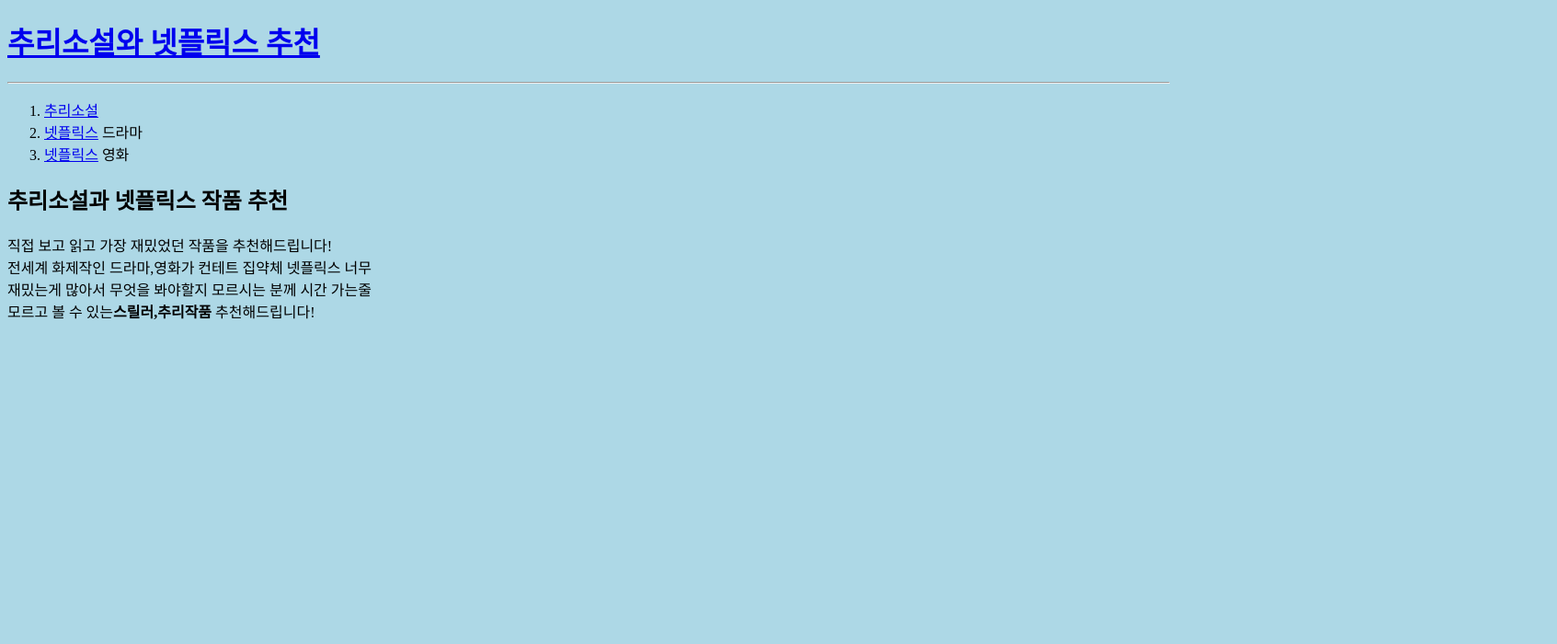
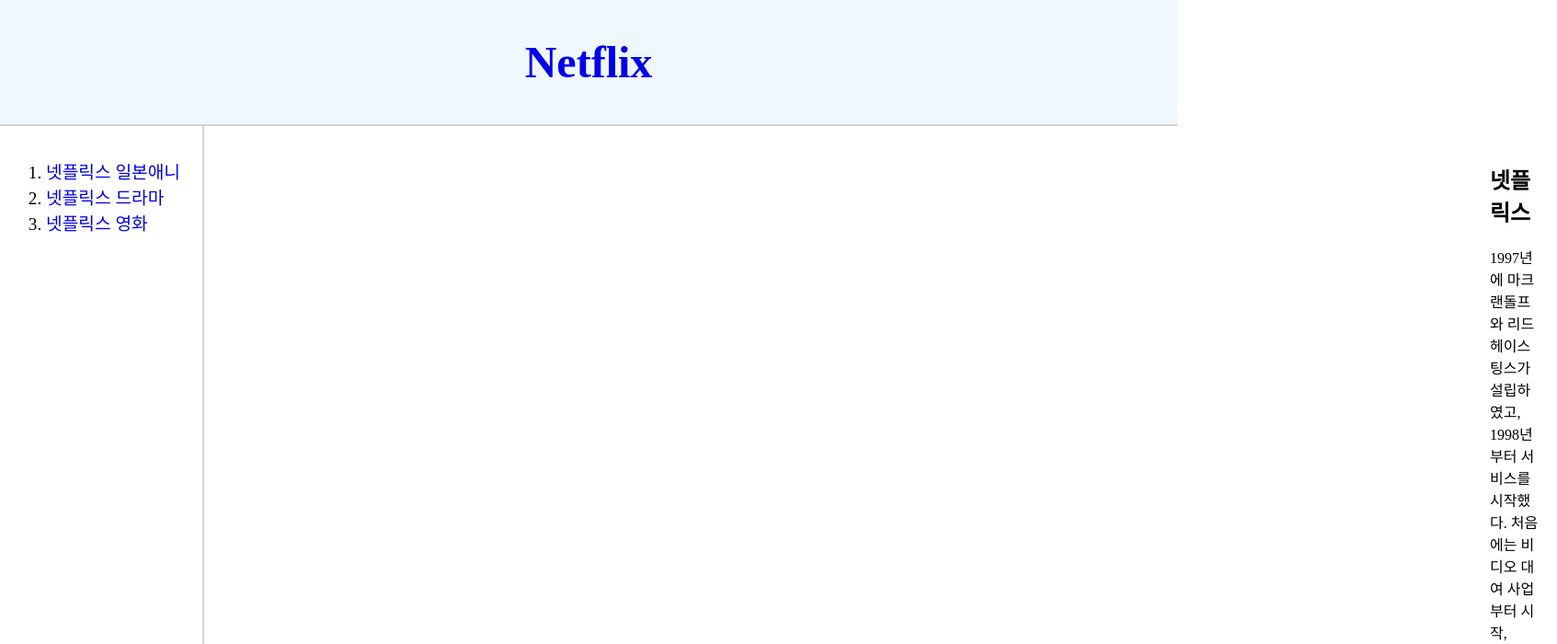
Before and after one commit to qksl22/Wanna, a plain HTML site: page index.html in a window 1280 px wide. Shown: the top 700 px of the page at 92% size, 1693 px wide, since content can reach past the window. Drawn offline with Linux system fonts and the light colour scheme; a script that the page names is missing.

Commit message:
grid vasion

```diff
--- /dev/null
+++ b/css/header.css
@@ -0,0 +1,30 @@
+body {margin:0px;
+  }
+
+  h1 {border-bottom: 2px solid lightgray;
+      padding:40px;
+      margin:0px;
+      text-align:center;
+      background-color: aliceblue;
+      font-size: 3em;
+  }
+  ol {border-right: 2px solid lightgray;
+      width:150px;
+      margin:0px;
+      padding:20px;
+      padding-left: 50px;
+      padding-top: 35px;
+      font-size: 1.2em;
+
+  }
+  a {text-decoration: none;}
+
+  #grid div{margin-left: 100px;
+            padding:20px;
+            padding-top: 20px;}
+
+  #grid {display: grid;
+         grid-template-columns: 1500px 1fr;
+         margin:0px;
+         padding:0px;
+   }
--- a/index.html
+++ b/index.html
@@ -3,24 +3,32 @@
 <head>
   <title>web1 - Welcome</title>
   <meta charset="utf-8">
-<style>
-  body {background-color: lightblue;}
-</style>
+  <link rel="stylesheet" type="text/css" href="css/header.css">
+
 </head>
 
 <body>
-<h1><a href="index.html">추리소설와 넷플릭스 추천</a></h1><hr>
+<h1><a href="index.html">Netflix</a></h1>
+
+<div id="grid">
 <ol>
-  <li><a href="1.html">추리소설</a></li>
-  <li><a href="2.html">넷플릭스</a> 드라마</li>
-  <li><a href="3.html">넷플릭스</a> 영화</li>
+  <li><a href="1.html">넷플릭스 일본애니</a></li>
+  <li><a href="2.html">넷플릭스 드라마</a></li>
+  <li><a href="3.html">넷플릭스 영화</a></li>
 </ol>
-<h2>추리소설과 넷플릭스 작품 추천</h2>
-직접 보고 읽고 가장 재밌었던 작품을 추천해드립니다!<br>
-전세계 화제작인 드라마,영화가 컨테트 집약체 넷플릭스 너무<br>
-재밌는게 많아서 무엇을 봐야할지 모르시는 분께 시간 가는줄<br>
-모르고 볼 수 있는<strong>스릴러,추리작품</strong> 추천해드립니다!
-<p>
+<div>
+<h2>넷플릭스</h2>
+<p> 1997년에 마크 랜돌프와 리드 헤이스팅스가 설립하였고, 1998년부터 서비스를 시작했다. 처음에는 비디오 대여 사업부터 시작, DVD를 거쳐 현재는 온라인 스트리밍을 위주로 서비스하고 있다. 총 4,200만여 장의 영상물을 보유하고 있으며, 스트리밍을 이용하는 가입자는 2017년 7월부로 전세계 1억 명을 돌파했고, 2018년 3분기 기준으로 1억 3,700만 명을 넘어섰다. 이 중 미국에서만 6,000만 명이 넘는 이용자를 보유하고 있다. 미국뿐 아니라 캐나다, 멕시코, 유럽 일부 국가, 한국, 일본 등 전세계로 서비스를 확대하고 있다. 2018년 기준 미국, 유럽에서 온라인 동영상 시장 점유율 1위를 기록하고 있으며 2019년 기준 전 세계 동영상 스트리밍 시장에서 30%의 점유율을 차지하고 있는 것으로 분석된다.
+
+미국 내 프라임타임 인터넷 트래픽의 3분의 1을 넷플릭스가 사용하고 있다는 CNN의 보도가 있을 정도로 엄청난 인기를 끌고 있으며 방송 산업의 역사를 새로 쓰고 있다고 봐도 무방할 정도이다. 스포티파이와 함께 일종의 스트리밍 붐을 일으켰다고 평가받고 있으며, 2009년부터 9년간 기록한 수익률은 무려 4,912%. 당시 5.67달러였던 주가는 2020년 12월 기준으로 534.45달러에 달한다.
+
+이른바 코드커팅(Cord-Cutting)[1] 현상을 주도하고 있는 회사이며 이 때문에 미국 내에서는 매년 케이블 TV의 구독자가 점점 줄어들고 있다고 한다. 또한 미디어 산업 내에서 블루레이를 비롯한 물리적 기록매체의 입지가 좁아져 가는 가장 큰 원인인 회사이기도 하다. 미국의 TV 역사에서 NBC, ABC, CBS, FOX 등의 지상파 방송사가 주도한 첫 번째 물결, CNN, MTV, HBO, ESPN 등의 케이블 채널이 주도한 두 번째 물결에 이어 OTT 서비스가 주도하고 있는 세 번째 물결을 상징하는 기업으로 사실상 21세기 엔터테인먼트 산업에서 시장의 판도를 가장 크게 변화시킨 회사라고 할 수 있겠다.
+
+2018년 1월, 창사 이래 처음으로 시가총액 1000억 달러를 넘긴 후 같은 해 5월에는 장중 한때 월트 디즈니 컴퍼니의 시가총액마저 뛰어넘어 잠깐 동안 세계 최대의 엔터테인먼트 기업이라는 타이틀을 얻었다.[2] 일단은 신흥 기업이 전통의 미디어 거물을 꺾은 기념비적인 사건이기는 하지만 넷플릭스의 가치가 아직까지는 고평가 되고 있다는 분석도 제법 있다. 특히나 후일에 변제해야 할 장기 부채의 규모가 상당하기 때문에[3] 이 기세가 지속될 수 있는지에 대해서 의견이 엇갈리는 상황. 그리고 2019년 디즈니가 21세기 폭스를 인수하면서 시가총액 차이는 디즈니가 큰 차이를 벌렸었다.
+
+</div>
+</div>
+
   <div id="disqus_thread"></div>
   <script>
       /**
```
Also changed, not shown: 1.html (+15 -13 lines), 2.html (+15 -13 lines), 3.html (+15 -12 lines).
